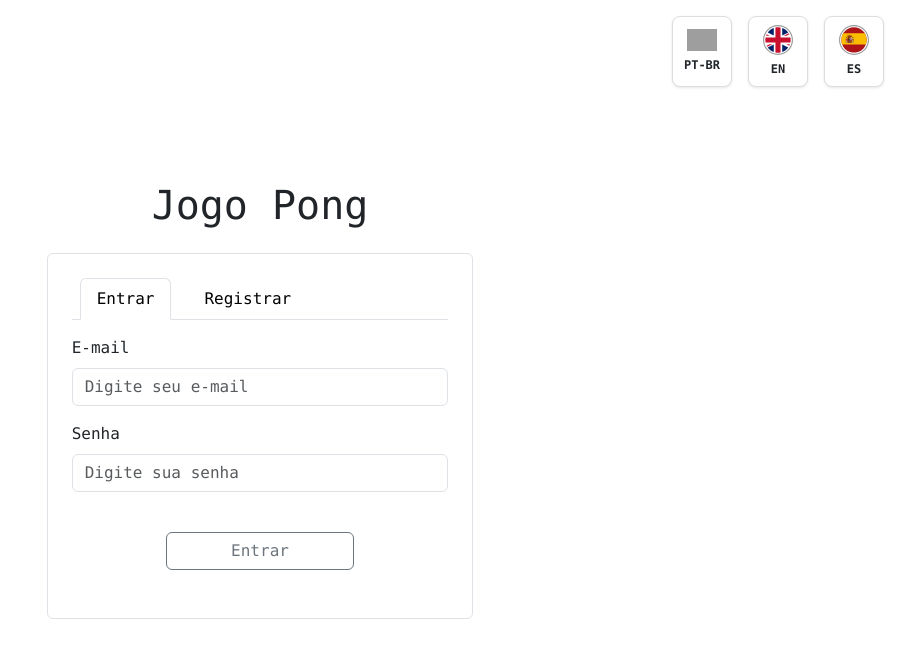
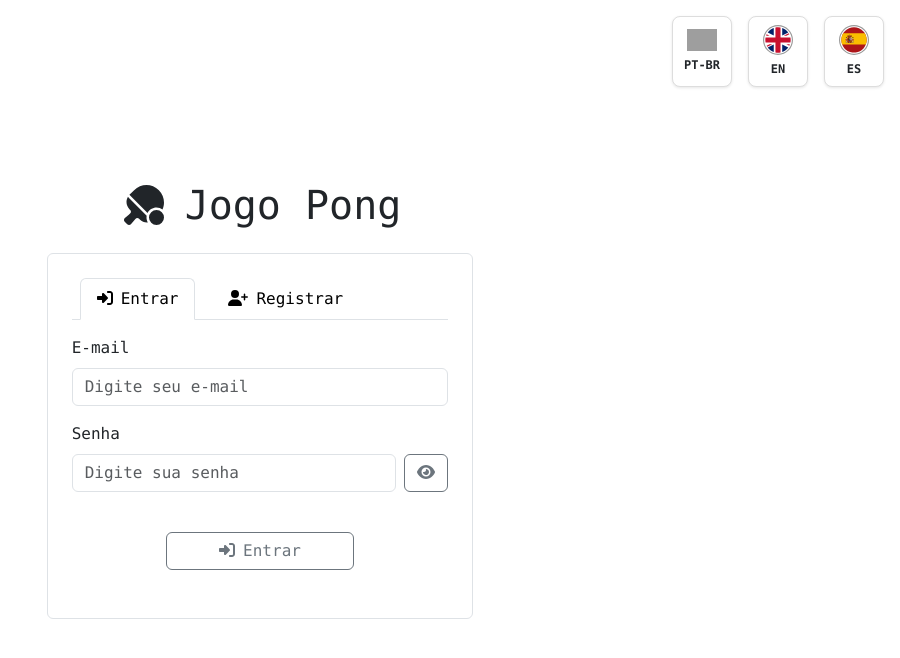
Before and after one commit to diogosvicente/ft_transcendence, a React (Vite) app in the folder client-pong/: page / in a window 1280 px wide. Shown: the top 658 px of the page, without its empty margins (380-1280 px from the left). Built offline with nearby package versions, Linux system fonts and the light colour scheme; grey boxes are pictures that could not be loaded.

Commit message:
fix: 2FA fixed and added some icons at landing page

```diff
--- a/client-pong/package.json
+++ b/client-pong/package.json
@@ -14,6 +14,9 @@
 		"@babel/cli": "^7.26.4",
 		"@babel/core": "^7.26.0",
 		"@babel/preset-env": "^7.26.0",
+		"@fortawesome/fontawesome-svg-core": "^6.7.2",
+		"@fortawesome/free-solid-svg-icons": "^6.7.2",
+		"@fortawesome/react-fontawesome": "^0.2.2",
 		"bootstrap": "^5.3.3",
 		"i18next": "^24.2.0",
 		"react": "^18.3.1",
--- a/client-pong/src/domain/landing/LandingPage.jsx
+++ b/client-pong/src/domain/landing/LandingPage.jsx
@@ -3,11 +3,16 @@ import { Button, Stack, Form, Container, Alert, Tabs, Tab } from "react-bootstra
 import LoadingModal from "./LoadingModal";
 import { useNavigate } from "react-router-dom";
 import { useTranslation } from "react-i18next";
-import API_BASE_URL from "../../assets/config/config.js"; // Importando a URL da API
-import brazilFlag from "../../assets/icons/brazil-flag-round-circle-icon.svg"; // Imagem do Brasil
+import API_BASE_URL from "../../assets/config/config.js";
+import brazilFlag from "../../assets/icons/brazil-flag-round-circle-icon.svg";
 import spainFlag from "../../assets/icons/spain-country-flag-round-icon.svg";
 import ukFlag from "../../assets/icons/uk-flag-round-circle-icon.svg";
-import "../../assets/styles/landingPage.css"; // Estilo personalizado (adicione o arquivo CSS)
+import "../../assets/styles/landingPage.css";
+
+// ícones
+import { FontAwesomeIcon } from "@fortawesome/react-fontawesome";
+import { faEye, faEyeSlash, faSignInAlt, faUserPlus, faKey } from "@fortawesome/free-solid-svg-icons";
+import { faTableTennis } from "@fortawesome/free-solid-svg-icons";
 
 const LoginAndRegisterForm = () => {
   const { t, i18n } = useTranslation();
@@ -30,6 +35,7 @@ const LoginAndRegisterForm = () => {
     specialChar: false,
   });
   const [activeTab, setActiveTab] = useState("login");
+  const [showPassword, setShowPassword] = useState(false);
   const navigate = useNavigate();
 
   useEffect(() => {
@@ -41,6 +47,10 @@ const LoginAndRegisterForm = () => {
 
   const handleLanguageChange = (language) => {
     i18n.changeLanguage(language);
+  };
+
+  const handlePasswordToggle = () => {
+    setShowPassword(!showPassword);
   };
 
   const handleClose = () => setShowLoading(false);
@@ -75,52 +85,6 @@ const LoginAndRegisterForm = () => {
   const isPasswordValid = () => {
     const { minLength, uppercase, lowercase, number, specialChar } = passwordValidation;
     return minLength && uppercase && lowercase && number && specialChar;
-  };
-
-  const handleRegister = async (event) => {
-    event.preventDefault();
-    setValidated(true);
-    setErrorMessage("");
-    setSuccessMessage("");
-
-    if (!/^[^\s@]+@[^\s@]+\.[^\s@]+$/.test(formData.email)) {
-      setErrorMessage(t("error_invalid_email"));
-      return;
-    }
-
-    if (!isPasswordValid()) {
-      setErrorMessage(t("error_password_requirements"));
-      return;
-    }
-
-    handleShow();
-
-    const formDataToSend = new FormData();
-    formDataToSend.append("email", formData.email);
-    formDataToSend.append("password", formData.password);
-    if (formData.avatar) {
-      formDataToSend.append("avatar", formData.avatar);
-    }
-
-    try {
-      const response = await fetch(`${API_BASE_URL}/api/user-management/register/`, {
-        method: "POST",
-        body: formDataToSend,
-      });
-
-      const data = await response.json();
-
-      if (response.ok) {
-        setSuccessMessage(t("success_register"));
-        setActiveTab("login");
-      } else {
-        setErrorMessage(data.email ? data.email[0] : t("error_unknown"));
-      }
-    } catch (error) {
-      setErrorMessage(t("error_connection"));
-    } finally {
-      handleClose();
-    }
   };
 
   const handleLogin = async (event) => {
@@ -161,6 +125,58 @@ const LoginAndRegisterForm = () => {
       }
     } catch (error) {
       setErrorMessage(t("error_connection"));
+    } finally {
+      handleClose();
+    }
+  };
+
+  const handleRegister = async (event) => {
+    event.preventDefault();
+    setValidated(true);
+    setErrorMessage("");
+    setSuccessMessage("");
+
+    // Validação de e-mail
+    const emailRegex = /^[^\s@]+@[^\s@]+\.[^\s@]+$/;
+    if (!emailRegex.test(formData.email)) {
+      setErrorMessage("Por favor, insira um e-mail válido.");
+      return;
+    }
+
+    // Validação de senha forte
+    if (!isPasswordValid()) {
+      setErrorMessage("Por favor, preencha os requisitos de senha antes de continuar.");
+      return;
+    }
+
+    handleShow();
+
+    const formDataToSend = new FormData();
+    formDataToSend.append("email", formData.email);
+    formDataToSend.append("password", formData.password);
+    if (formData.avatar) {
+      formDataToSend.append("avatar", formData.avatar);
+    }
+
+    try {
+      const response = await fetch(
+        `${API_BASE_URL}/api/user-management/register/`,
+        {
+          method: "POST",
+          body: formDataToSend,
+        }
+      );
+
+      const data = await response.json();
+
+      if (response.ok) {
+        setSuccessMessage("Usuário cadastrado com sucesso!");
+        setActiveTab("login");
+      } else {
+        setErrorMessage(data.email ? data.email[0] : "Erro desconhecido.");
+      }
+    } catch (error) {
+      setErrorMessage("Erro ao conectar ao servidor.");
     } finally {
       handleClose();
     }
@@ -265,14 +281,25 @@ const LoginAndRegisterForm = () => {
         </div>
       </div>
 
-  <h1 className="mb-4">{t("app_title")}</h1>
+      <h1 className="mb-4 d-flex align-items-center justify-content-center">
+        <FontAwesomeIcon icon={faTableTennis} className="me-3" />
+        {t("app_title")}
+      </h1>
       <Container className="col-lg-4 border rounded p-4 mx-auto">
         <Tabs
           activeKey={activeTab}
           onSelect={(k) => setActiveTab(k)}
-      className="mb-3"
+          className="mb-3 custom-tabs"
         >
-      <Tab eventKey="login" title={t("login")}>
+          <Tab
+            eventKey="login"
+            title={
+              <span>
+                <FontAwesomeIcon icon={faSignInAlt} className="me-2" />
+                {t("login")}
+              </span>
+            }
+          >
             <Form noValidate validated={validated}>
               <Form.Group className="mb-3" controlId="formBasicEmail">
                 <Form.Label>{t("email_label")}</Form.Label>
@@ -289,16 +316,30 @@ const LoginAndRegisterForm = () => {
                 </Form.Control.Feedback>
               </Form.Group>
 
-          <Form.Group className="mb-3" controlId="formBasicPassword">
+              <Form.Group
+                className="mb-3 position-relative"
+                controlId="formBasicPassword"
+              >
                 <Form.Label>{t("password_label")}</Form.Label>
+                <div className="d-flex">
                   <Form.Control
                     required
-              type="password"
+                    type={showPassword ? "text" : "password"}
                     placeholder={t("password_placeholder")}
                     name="password"
                     value={formData.password}
                     onChange={handleChange}
                   />
+                  <Button
+                    variant="outline-secondary"
+                    className="ms-2"
+                    onClick={handlePasswordToggle}
+                  >
+                    <FontAwesomeIcon
+                      icon={showPassword ? faEyeSlash : faEye}
+                    />
+                  </Button>
+                </div>
                 <Form.Control.Feedback type="invalid">
                   {t("required_field")}
                 </Form.Control.Feedback>
@@ -321,8 +362,12 @@ const LoginAndRegisterForm = () => {
                 </Form.Group>
               )}
 
-          {successMessage && <Alert variant="success">{successMessage}</Alert>}
-          {errorMessage && <Alert variant="danger">{errorMessage}</Alert>}
+              {successMessage && (
+                <Alert variant="success">{successMessage}</Alert>
+              )}
+              {errorMessage && (
+                <Alert variant="danger">{errorMessage}</Alert>
+              )}
 
               <Stack
                 direction="horizontal"
@@ -335,6 +380,7 @@ const LoginAndRegisterForm = () => {
                     className="w-50"
                     onClick={handleValidate2FA}
                   >
+                    <FontAwesomeIcon icon={faKey} className="me-2" />
                     {t("validate_code")}
                   </Button>
                 ) : (
@@ -343,6 +389,7 @@ const LoginAndRegisterForm = () => {
                     className="w-50"
                     onClick={handleLogin}
                   >
+                    <FontAwesomeIcon icon={faSignInAlt} className="me-2" />
                     {t("login")}
                   </Button>
                 )}
@@ -350,7 +397,15 @@ const LoginAndRegisterForm = () => {
             </Form>
           </Tab>
 
-      <Tab eventKey="register" title={t("register")}>
+          <Tab
+            eventKey="register"
+            title={
+              <span>
+                <FontAwesomeIcon icon={faUserPlus} className="me-2" />
+                {t("register")}
+              </span>
+            }
+          >
             <Form noValidate validated={validated}>
               <Form.Group className="mb-3" controlId="formBasicEmail">
                 <Form.Label>{t("email_label")}</Form.Label>
@@ -391,11 +446,17 @@ const LoginAndRegisterForm = () => {
                   accept=".jpg,.png"
                   onChange={handleChange}
                 />
-            <Form.Text className="text-muted">{t("avatar_info")}</Form.Text>
+                <Form.Text className="text-muted">
+                  {t("avatar_info")}
+                </Form.Text>
               </Form.Group>
 
-          {successMessage && <Alert variant="success">{successMessage}</Alert>}
-          {errorMessage && <Alert variant="danger">{errorMessage}</Alert>}
+              {successMessage && (
+                <Alert variant="success">{successMessage}</Alert>
+              )}
+              {errorMessage && (
+                <Alert variant="danger">{errorMessage}</Alert>
+              )}
 
               <Stack
                 direction="horizontal"
@@ -407,6 +468,7 @@ const LoginAndRegisterForm = () => {
                   className="w-50"
                   onClick={handleRegister}
                 >
+                  <FontAwesomeIcon icon={faUserPlus} className="me-2" />
                   {t("register")}
                 </Button>
               </Stack>
@@ -416,7 +478,6 @@ const LoginAndRegisterForm = () => {
         <LoadingModal showLoading={showLoading} handleClose={handleClose} />
       </Container>
     </div>
-
   );
 };
 
```
Also changed, not shown: client-pong/src/domain/template/Navbar.jsx (+12 -9 lines), 1 other file (tests, documents, lock files or other folders). Lines whose indentation alone changed are shown as unchanged.
